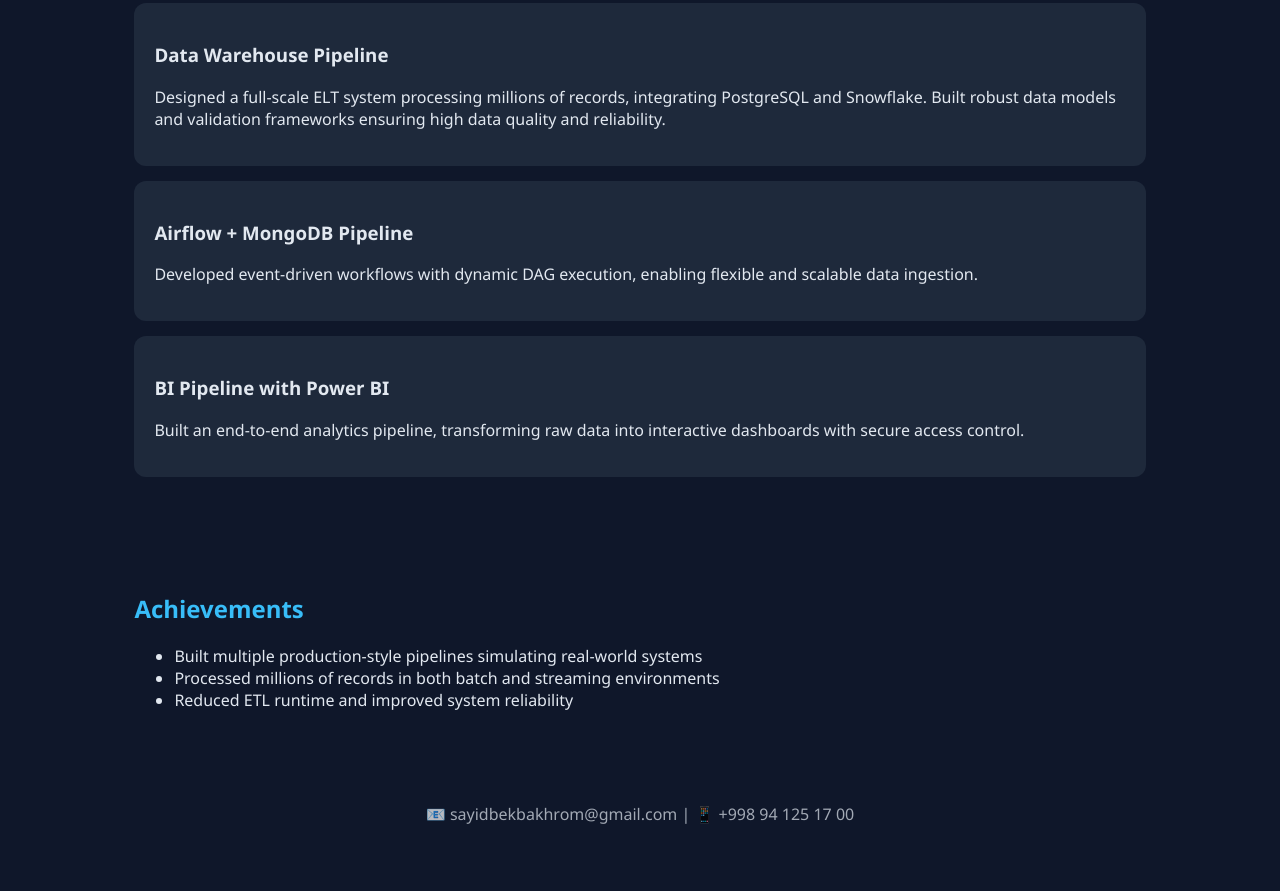
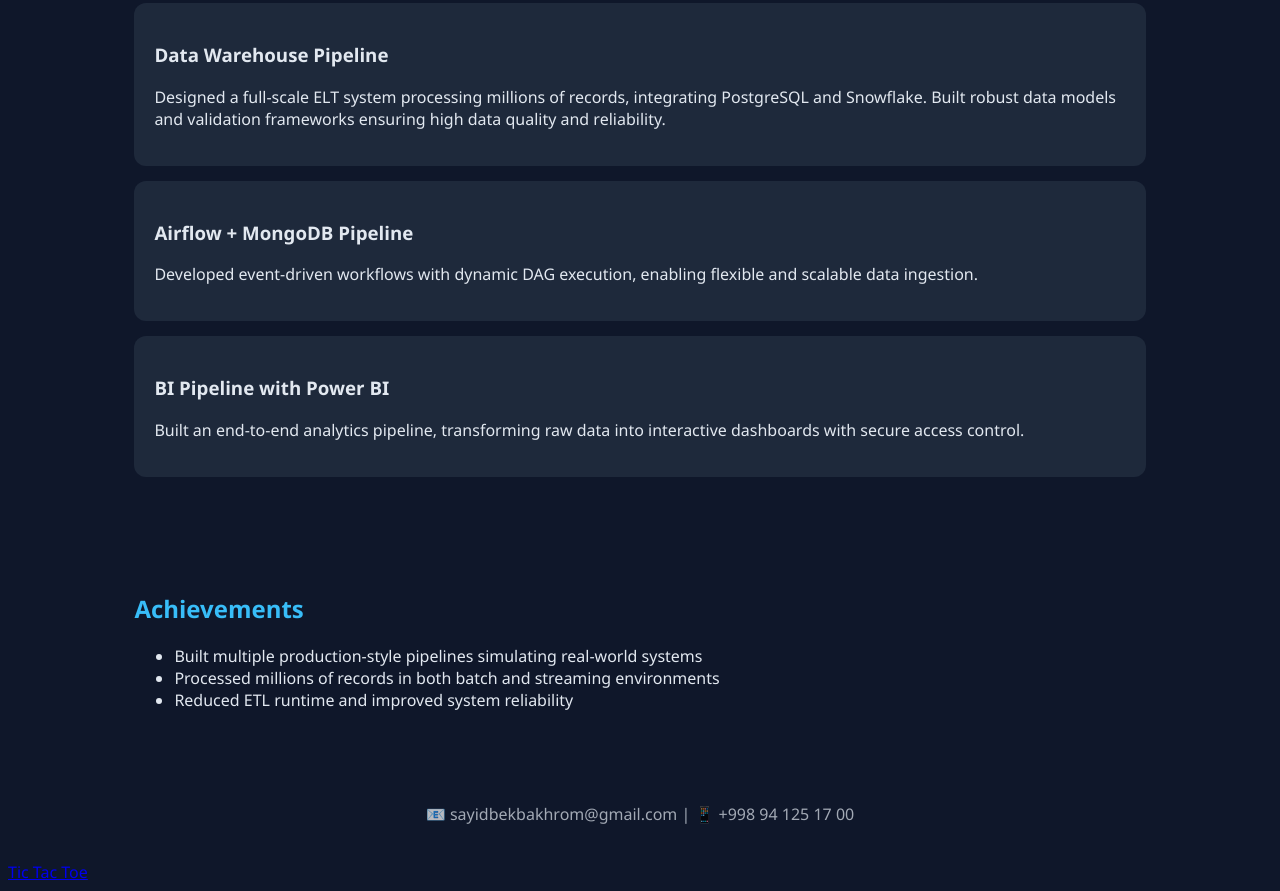
Before and after one commit to sayidbek-bakhrom/sayidbek-bakhrom.github.io, a plain HTML site: page index.html in a window 1280 px wide. Shown: the part 1434-2325 px from the top of the page. Before the commit the page ends 2303 px from the top, so only its background shows below. Drawn offline with Linux system fonts and the light colour scheme.

Commit message:
Add link to Tic Tac Toe game in footer

```diff
--- a/index.html
+++ b/index.html
@@ -109,6 +109,7 @@
     <p>📧 sayidbekbakhrom@gmail.com | 📱 +998 94 125 17 00</p>
 </footer>
 
+<a href="game.html">Tic Tac Toe</a>
 <script src="script.js"></script>
 </body>
 </html>
```
